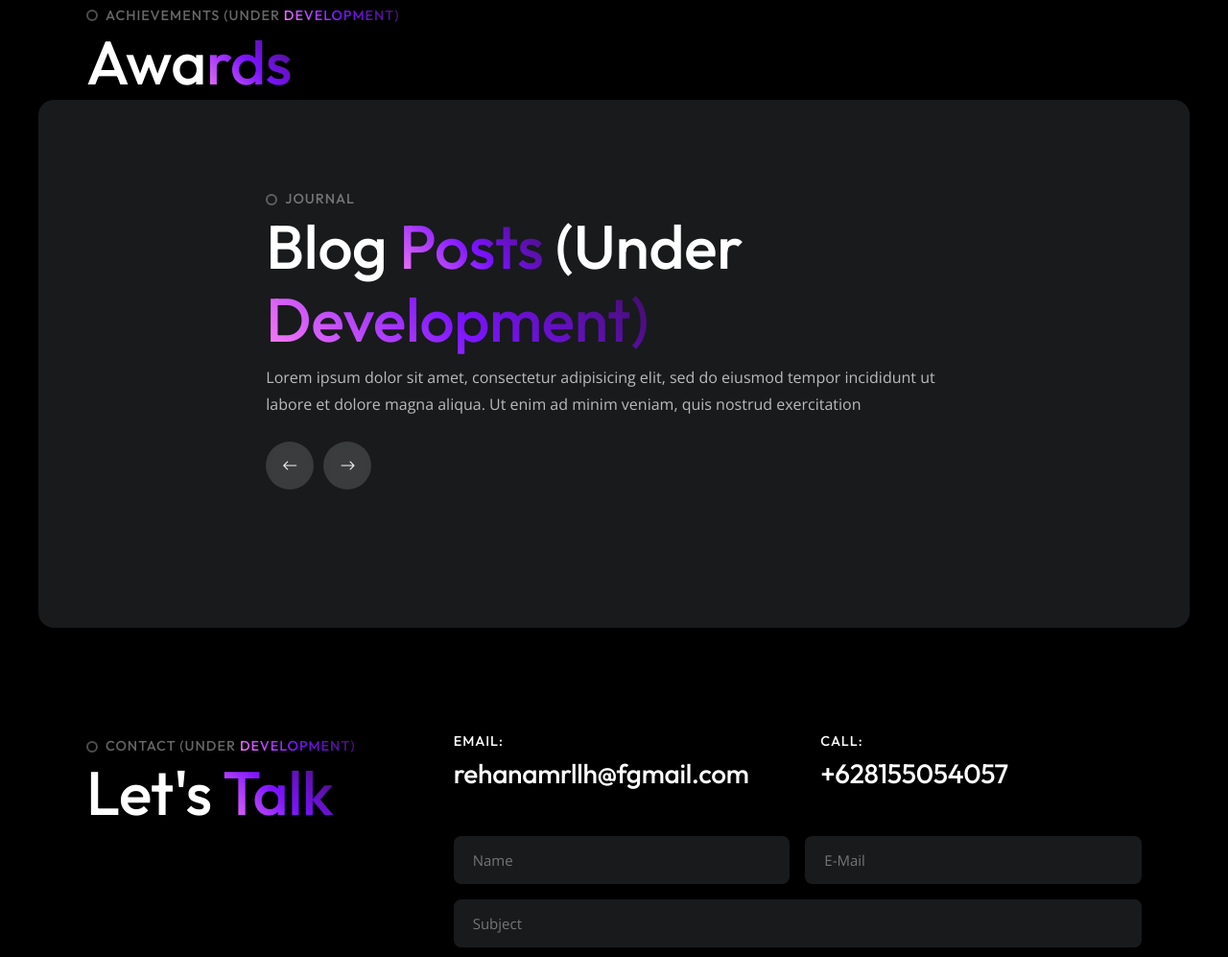
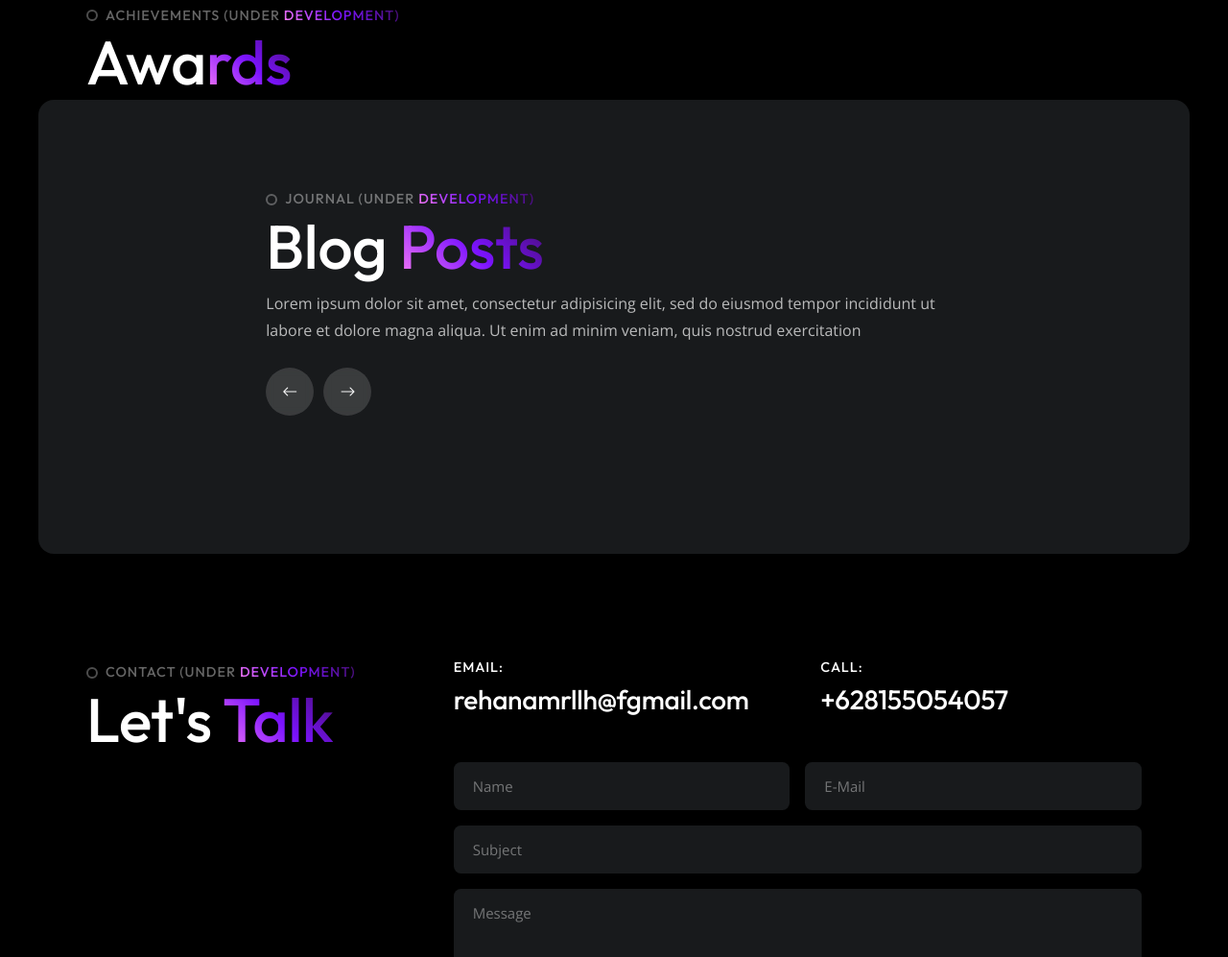
Before and after one commit to rehankiw/portfolio, a plain HTML site: page index.html in a window 1280 px wide. Shown: the part 2797-3794 px from the top of the page at 96% size. Drawn offline with nearby package versions, Linux system fonts and the light colour scheme; some packages are replaced by stand-ins of ours; a web font is replaced by a local one.

Commit message:
Journal Update

```diff
--- a/index.html
+++ b/index.html
@@ -351,8 +351,8 @@
 					<div class="container">
 						<div class="row">
 							<div class="col-12 col-md-10 offset-md-1 col-lg-8 offset-lg-2">
-								<span class="title-heading text-white-04">Journal</span>
-								<h1 class="display-3 fw-medium">Blog <span class="text-gradient">Posts</span> (Under<span class="text-gradient"> Development)</span></h1>
+								<span class="title-heading text-white-04">Journal (Under<span class="text-gradient"> Development)</span></span>
+								<h1 class="display-3 fw-medium">Blog <span class="text-gradient">Posts</span> </h1>
 								<p>Lorem ipsum dolor sit amet, consectetur adipisicing elit, sed do eiusmod
 								tempor incididunt ut labore et dolore magna aliqua. Ut enim ad minim veniam,
 								quis nostrud exercitation</p>
```
